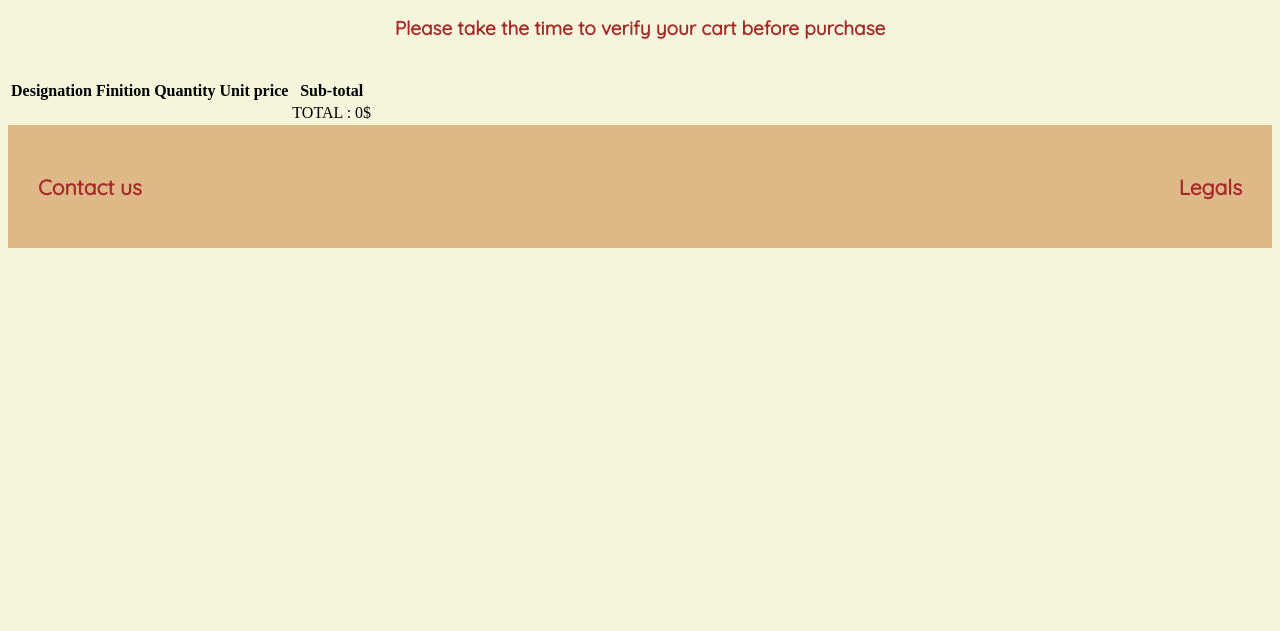
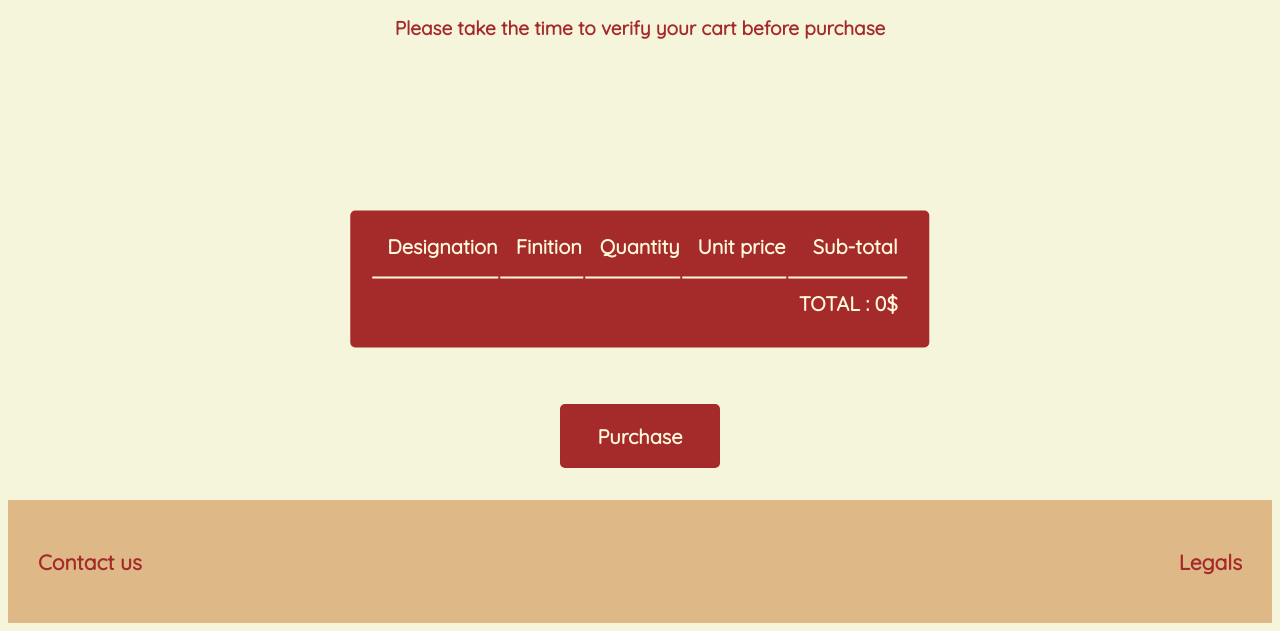
Before and after one commit to Pix-ggyr/Orinoco, a website: page FRONT/cart.html in a window 1280 px wide. Shown: the part 202-833 px from the top of the page. Before the commit the page ends 800 px from the top, so only its background shows below. Drawn offline with Linux system fonts and the light colour scheme.

Commit message:
update cart css + btn

```diff
--- /dev/null
+++ b/FRONT/CSS/cart.css
@@ -0,0 +1,67 @@
+table {
+  position: relative;
+  top: 50%;
+  left: 50%;
+  transform: translate(-50%, -50%);
+  background-color: brown;
+  color: cornsilk;
+  width: auto;
+  height: auto;
+  margin-top: 200px;
+  padding: 20px;
+  border-radius: 5px;
+}
+
+th {
+  font-size: 20px;
+  font-family: 'Quicksand', Arial, Helvetica, sans-serif;
+  text-align: center;
+  padding-left: 15px;
+  padding-bottom: 18px;
+  border-bottom: cornsilk 2px solid;
+}
+
+td {
+  font-family: 'Quicksand', Arial, Helvetica, sans-serif;
+  margin: 20px;
+  padding: 10px;
+}
+td.quantity {
+  text-align: center;
+}
+
+td.unitprice {
+  text-align: right;
+}
+
+td.subtotal {
+  text-align: right;
+}
+
+td#total-price {
+  font-size: 20px;
+  font-weight: bolder;
+  color:cornsilk;
+}
+
+button#purchase-btn {
+  position: relative;
+  left: 50%;
+  transform: translate(-50%, -50%);
+  font-family: 'Quicksand', Arial, Helvetica, sans-serif;
+  font-size: 20px;
+  font-weight: bold;
+  color: cornsilk;
+  margin-top: 20px;
+  background-color: brown;
+  border-radius: 5px;
+  border: solid 2px brown;
+  height: 64px;
+  width: 160px;
+}
+
+button#purchase-btn:hover {
+  background-color: cornflowerblue;
+  border: solid 2px cornflowerblue;
+  text-transform: uppercase;
+}
--- a/FRONT/CSS/products.css
+++ b/FRONT/CSS/products.css
@@ -6,6 +6,7 @@ img {
 
 button {
     margin-top: 20px;
+    color: cornsilk;
     background-color: brown;
     border-radius: 5px;
     border: solid 2px brown;
--- a/FRONT/JS/cart-summary.js
+++ b/FRONT/JS/cart-summary.js
@@ -33,3 +33,8 @@ if (inMyCart.length !== 0) {
     }
   });
 }
+
+const purchaseBtn = document.querySelector('button#purchase-btn')[0];
+purchaseBtn.addEventListner('click', () => {
+  window.location.href = 'http://127.0.0.1:5500/FRONT/index.html';
+});
--- a/FRONT/cart.html
+++ b/FRONT/cart.html
@@ -11,6 +11,7 @@
 				<link rel="stylesheet" href="CSS/header.css">
 				<link rel="stylesheet" href="CSS/footer.css">
 				<link rel="stylesheet" href="CSS/products.css">
+				<link rel="stylesheet" href="CSS/cart.css">
 				<!--Scripts JS-->
 				<script src="JS/utilities.js"></script>
 				<script src="JS/cart-summary.js"></script>
@@ -49,10 +50,14 @@
 										<td></td>
 										<td></td>
 										<td></td>
-                    <td>TOTAL : <span class="value">0</span>$</td>
+										<td id="total-price">TOTAL : <span class="value">0</span>$</td>
 								</tfoot>
 						</table>
 				</div>
+				<div>
+					<button id="purchase-btn">Purchase</button>
+				</div>
+
 		</main>
 		<footer>
 				<div id="footer">
```
Lines whose indentation alone changed are shown as unchanged.
